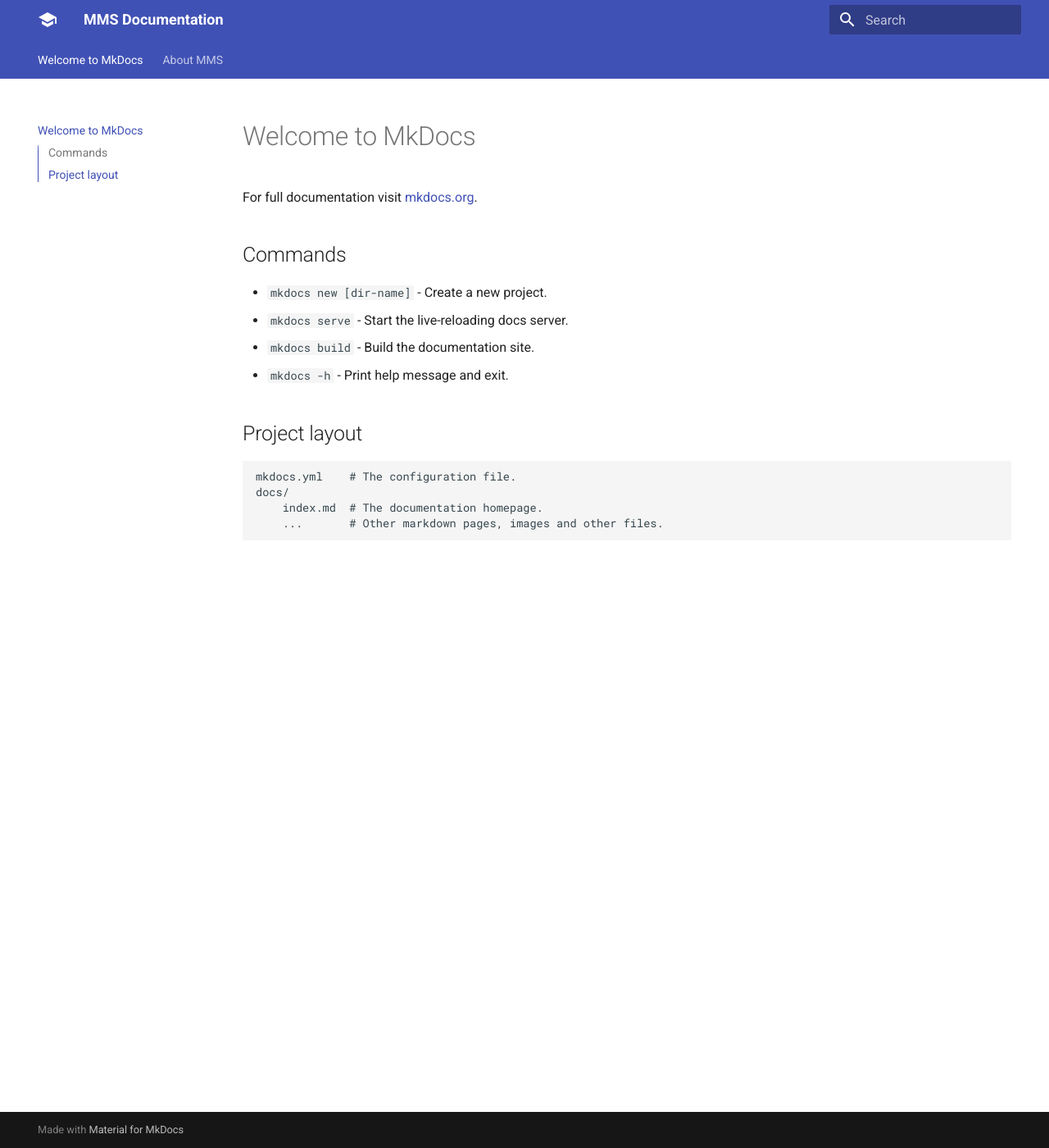
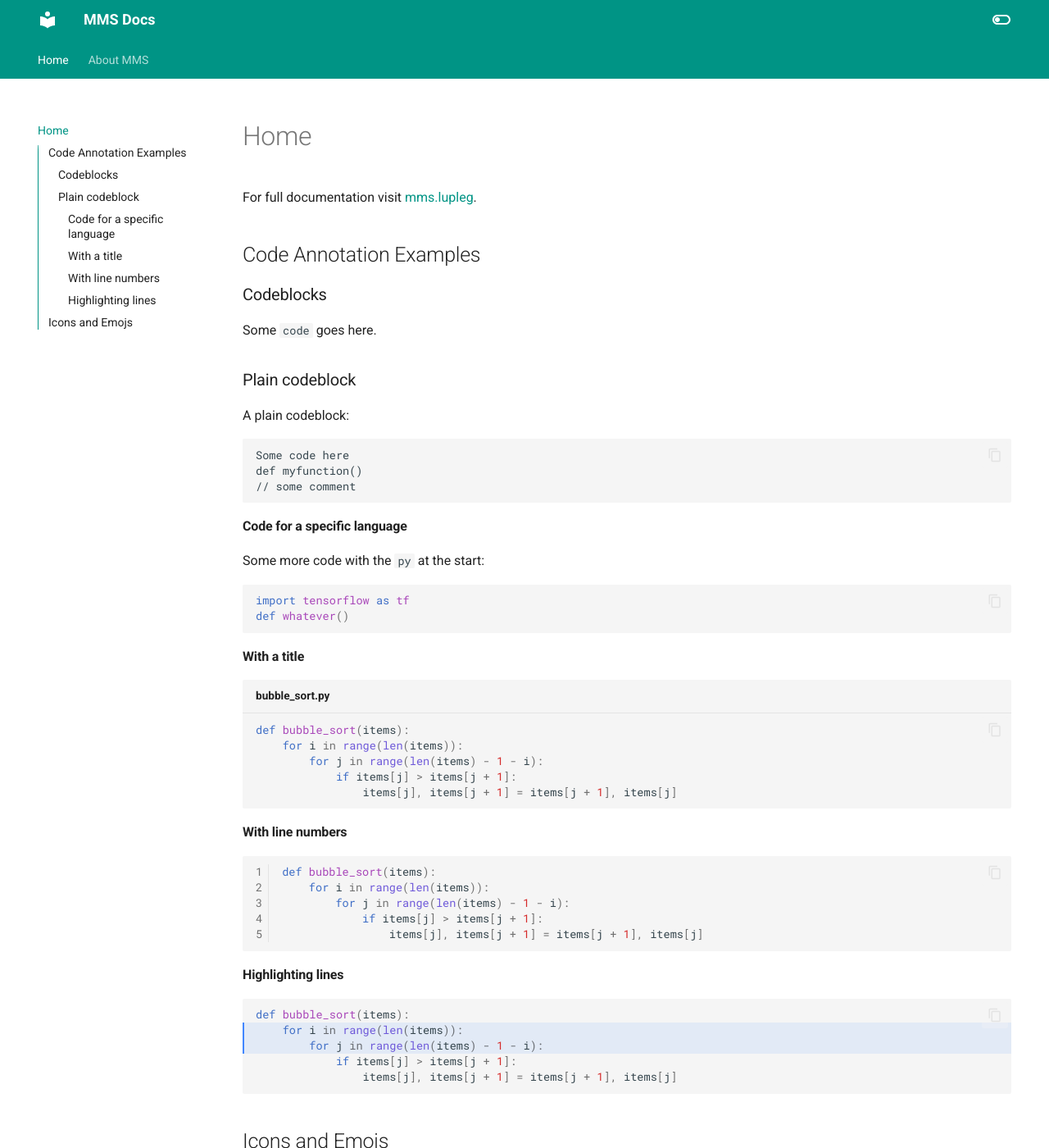
Before and after one commit to Lupleg/Test-nextjs, an MkDocs documentation site: the page built from docs/index.md, in a window 1280 px wide and 1400 px high. Shown: the whole window at 82% size. Built offline with MkDocs 1.6.1 and Material for MkDocs 9.7.7, drawn with Linux system fonts in a browser that asks for light colours; emoji names are drawn with the system emoji font.

Commit message:
Update CI workflow and documentation theme

````diff
--- a/docs/index.md
+++ b/docs/index.md
@@ -1,17 +1,68 @@
-# Welcome to MkDocs
+# Home
 
-For full documentation visit [mkdocs.org](https://www.mkdocs.org).
+For full documentation visit [mms.lupleg](https://mms.lupleg.website).
 
-## Commands
+## Code Annotation Examples
 
-* `mkdocs new [dir-name]` - Create a new project.
-* `mkdocs serve` - Start the live-reloading docs server.
-* `mkdocs build` - Build the documentation site.
-* `mkdocs -h` - Print help message and exit.
+### Codeblocks
 
-## Project layout
+Some `code` goes here.
 
-    mkdocs.yml    # The configuration file.
-    docs/
-        index.md  # The documentation homepage.
-        ...       # Other markdown pages, images and other files.
+### Plain codeblock
+
+A plain codeblock:
+
+```
+Some code here
+def myfunction()
+// some comment
+```
+
+#### Code for a specific language
+
+Some more code with the `py` at the start:
+
+``` py
+import tensorflow as tf
+def whatever()
+```
+
+#### With a title
+
+``` py title="bubble_sort.py"
+def bubble_sort(items):
+    for i in range(len(items)):
+        for j in range(len(items) - 1 - i):
+            if items[j] > items[j + 1]:
+                items[j], items[j + 1] = items[j + 1], items[j]
+```
+
+#### With line numbers
+
+``` py linenums="1"
+def bubble_sort(items):
+    for i in range(len(items)):
+        for j in range(len(items) - 1 - i):
+            if items[j] > items[j + 1]:
+                items[j], items[j + 1] = items[j + 1], items[j]
+```
+
+#### Highlighting lines
+
+``` py hl_lines="2 3"
+def bubble_sort(items):
+    for i in range(len(items)):
+        for j in range(len(items) - 1 - i):
+            if items[j] > items[j + 1]:
+                items[j], items[j + 1] = items[j + 1], items[j]
+```
+
+## Icons and Emojs
+
+:smile:
+
+:fontawesome-regular-face-laugh-wink:
+
+:fontawesome-brands-twitter:{ .twitter }
+
+:octicons-heart-fill-24:{ .heart }
--- a/mkdocs.yml
+++ b/mkdocs.yml
@@ -1,39 +1,60 @@
-site_name: MMS Documentation
+site_name: MMS Docs
+site_url: https://lupleg.website
 theme:
   name: material
   features:
-    - tabs
     - navigation.tabs
-    - navigation.expand
+    - navigation.sections
+    - toc.integrate
     - navigation.top
-    - navigation.bottom
-    - navigation.sidebar
-    - navigation.next
-    - navigation.prev
-    - toc.integrate
-    - toc.title
-    - toc.toc
-    - footer
-    - footer.logo
-    - footer.author
-    - footer.version
-    - footer.copyright
-    - footer.powered_by
-    - search
+    - search.suggest
+    - search.highlight
+    - content.tabs.link
+    - content.code.annotation
+    - content.code.copy
+  language: en
   palette:
     - scheme: default
       toggle:
-      icon: material/toggle-switch-off-outline
-      name: Switch to Dark Mode
-
+        icon: material/toggle-switch-off-outline
+        name: Switch to dark mode
+      primary: teal
+      accent: purple
     - scheme: slate
       toggle:
-      icon: material/toggle-switch-on-outline
-      name: Switch to Light Mode
+        icon: material/toggle-switch
+        name: Switch to light mode
+      primary: teal
+      accent: lime
 
-  font:
-    text: "Roboto"
-    code: "Roboto Mono"
-  logo:
-    icon: "school"
-    text: "Mentor Management System"
+plugins:
+  - social
+
+extra:
+  social:
+    - icon: fontawesome/brands/github-alt
+      link: https://github.com/lupleg
+    - icon: fontawesome/brands/twitter
+      link: https://twitter.com/Lupleg_Dev
+    - icon: fontawesome/brands/linkedin
+      link: https://www.linkedin.com/company/lupleg
+
+markdown_extensions:
+  - pymdownx.highlight:
+      anchor_linenums: true
+  - pymdownx.inlinehilite
+  - pymdownx.snippets
+  - admonition
+  - pymdownx.arithmatex:
+      generic: true
+  - footnotes
+  - pymdownx.details
+  - pymdownx.superfences
+  - pymdownx.mark
+  - attr_list
+  - pymdownx.emoji:
+      emoji_index: !!python/name:materialx.emoji.twemoji
+      emoji_generator: !!python/name:materialx.emoji.to_svg
+
+copyright: |
+  &copy; 2024 <a href="https://github.com/lupleg"  target="_blank" rel="noopener">Lupleg LLC</a>
````
Also changed, not shown: 1 other file.
